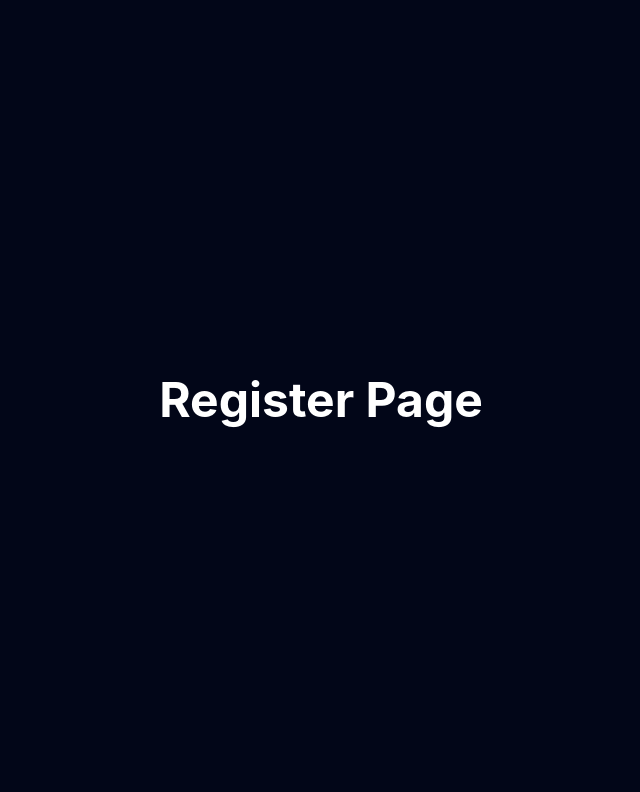
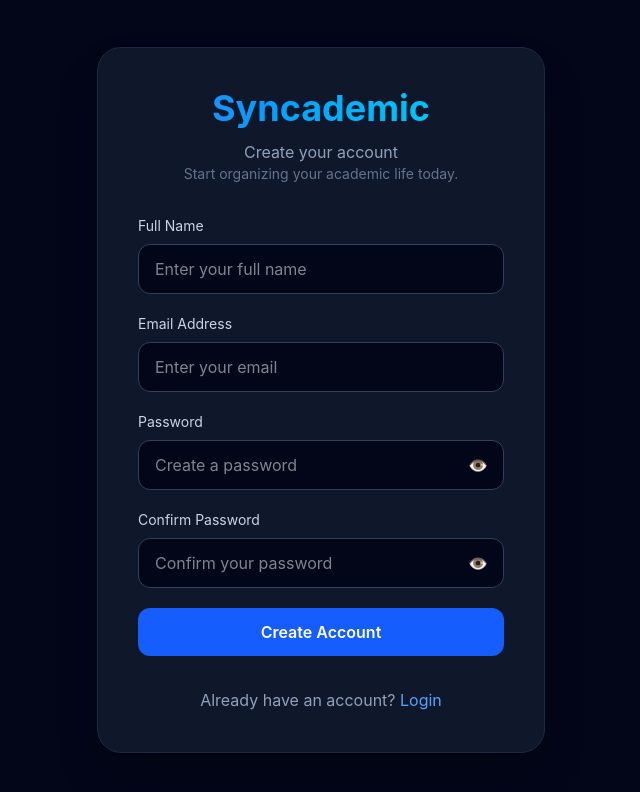
Before and after one commit to jivanaura2007/Syncademic, a React (Vite) app in the folder frontend/: page /register in a window 1280 px wide. Shown: the top 792 px of the page, without its empty margins (319-959 px from the left). Built offline with nearby package versions, Linux system fonts and the light colour scheme.

Commit message:
feat(auth-ui): add professional login and register pages

```diff
--- a/frontend/package.json
+++ b/frontend/package.json
@@ -13,7 +13,7 @@
     "@tailwindcss/vite": "^4.3.3",
     "@tanstack/react-query": "^5.101.4",
     "axios": "^1.18.1",
-    "lucide-react": "^1.27.0",
+    "lucide-react": "^1.28.0",
     "react": "^19.2.7",
     "react-dom": "^19.2.7",
     "react-hook-form": "^7.83.0",
--- a/frontend/src/pages/Login/LoginPage.tsx
+++ b/frontend/src/pages/Login/LoginPage.tsx
@@ -1,7 +1,107 @@
+import { Link } from "react-router-dom";
+import { useState } from "react";
+import { Eye, EyeOff } from "lucide-react";
 export default function LoginPage() {
+    const [showPassword, setShowPassword] = useState(false);
   return (
-    <div className="flex min-h-screen items-center justify-center bg-slate-950 text-white">
-      <h1 className="text-5xl font-bold">Login Page</h1>
+    <div className="min-h-screen bg-slate-950 flex items-center justify-center px-6">
+
+      <div className="w-full max-w-md rounded-3xl border border-slate-800 bg-slate-900 p-10 shadow-2xl">
+
+        {/* Logo */}
+        <div className="text-center">
+          <h1 className="text-4xl font-bold bg-gradient-to-r from-blue-500 to-cyan-400 bg-clip-text text-transparent">
+            Syncademic
+          </h1>
+
+          <p className="mt-3 text-slate-400">
+            Welcome back!
+          </p>
+
+          <p className="text-sm text-slate-500">
+            Continue managing your academic life.
+          </p>
+        </div>
+
+        {/* Form */}
+        <form className="mt-8 space-y-6">
+
+          {/* Email */}
+          <div>
+            <label className="mb-2 block text-sm text-slate-300">
+              Email Address
+            </label>
+
+            <input
+              type="email"
+              placeholder="Enter your email"
+              className="w-full rounded-xl border border-slate-700 bg-slate-950 px-4 py-3 text-white outline-none transition-all duration-200 focus:border-blue-500 focus:ring-4 focus:ring-blue-500/20"
+            />
+          </div>
+
+         {/* Password */}
+<div>
+  <label className="mb-2 block text-sm text-slate-300">
+    Password
+  </label>
+
+  <div className="relative">
+    <input
+      type={showPassword ? "text" : "password"}
+      placeholder="Enter your password"
+      className="w-full rounded-xl border border-slate-700 bg-slate-950 px-4 py-3 text-white outline-none transition-all duration-200 focus:border-blue-500 focus:ring-4 focus:ring-blue-500/20"
+    />
+
+    <button
+      type="button"
+      onClick={() => setShowPassword(!showPassword)}
+      className="absolute right-4 top-1/2 -translate-y-1/2 text-slate-400 hover:text-blue-400"
+    >
+      {showPassword ? <EyeOff size={20} /> : <Eye size={20} />}
+    </button>
+  </div>
+</div>
+
+          {/* Options */}
+          <div className="flex items-center justify-between text-sm">
+
+            <label className="flex items-center gap-2 text-slate-400">
+              <input type="checkbox" />
+              Remember me
+            </label>
+
+            <button
+              type="button"
+              className="text-blue-400 hover:text-blue-300"
+            >
+              Forgot Password?
+            </button>
+
+          </div>
+
+          {/* Login Button */}
+          <button
+  type="submit"
+  className="w-full rounded-xl bg-blue-600 py-3 font-semibold transition-all duration-200 hover:bg-blue-700 hover:scale-[1.02] active:scale-95"
+>
+            Login
+          </button>
+
+        </form>
+
+        {/* Register */}
+        <p className="mt-8 text-center text-slate-400">
+          Don't have an account?{" "}
+          <Link
+            to="/register"
+            className="text-blue-400 hover:text-blue-300"
+          >
+            Create Account
+          </Link>
+        </p>
+
+      </div>
+
     </div>
   );
 }
--- a/frontend/src/pages/Register/RegisterPage.tsx
+++ b/frontend/src/pages/Register/RegisterPage.tsx
@@ -1,7 +1,130 @@
+import { Link } from "react-router-dom";
+import { useState } from "react";
+
 export default function RegisterPage() {
+  const [showPassword, setShowPassword] = useState(false);
+  const [showConfirmPassword, setShowConfirmPassword] = useState(false);
+
   return (
-    <div className="flex min-h-screen items-center justify-center bg-slate-950 text-white">
-      <h1 className="text-5xl font-bold">Register Page</h1>
+    <div className="flex min-h-screen items-center justify-center bg-slate-950 px-6">
+
+      <div className="w-full max-w-md rounded-3xl border border-slate-800 bg-slate-900 p-10 shadow-2xl">
+
+        {/* Logo */}
+        <div className="text-center">
+          <h1 className="bg-gradient-to-r from-blue-500 to-cyan-400 bg-clip-text text-4xl font-bold text-transparent">
+            Syncademic
+          </h1>
+
+          <p className="mt-3 text-slate-400">
+            Create your account
+          </p>
+
+          <p className="text-sm text-slate-500">
+            Start organizing your academic life today.
+          </p>
+        </div>
+
+        {/* Form */}
+        <form className="mt-8 space-y-5">
+
+          {/* Full Name */}
+          <div>
+            <label className="mb-2 block text-sm text-slate-300">
+              Full Name
+            </label>
+
+            <input
+              type="text"
+              placeholder="Enter your full name"
+              className="w-full rounded-xl border border-slate-700 bg-slate-950 px-4 py-3 text-white outline-none transition-all duration-200 focus:border-blue-500 focus:ring-4 focus:ring-blue-500/20"
+            />
+          </div>
+
+          {/* Email */}
+          <div>
+            <label className="mb-2 block text-sm text-slate-300">
+              Email Address
+            </label>
+
+            <input
+              type="email"
+              placeholder="Enter your email"
+              className="w-full rounded-xl border border-slate-700 bg-slate-950 px-4 py-3 text-white outline-none transition-all duration-200 focus:border-blue-500 focus:ring-4 focus:ring-blue-500/20"
+            />
+          </div>
+
+          {/* Password */}
+          <div>
+            <label className="mb-2 block text-sm text-slate-300">
+              Password
+            </label>
+
+            <div className="relative">
+              <input
+                type={showPassword ? "text" : "password"}
+                placeholder="Create a password"
+                className="w-full rounded-xl border border-slate-700 bg-slate-950 px-4 py-3 pr-12 text-white outline-none transition-all duration-200 focus:border-blue-500 focus:ring-4 focus:ring-blue-500/20"
+              />
+
+              <button
+                type="button"
+                onClick={() => setShowPassword(!showPassword)}
+                className="absolute right-4 top-1/2 -translate-y-1/2 text-slate-400 hover:text-blue-400"
+              >
+                {showPassword ? "🙈" : "👁️"}
+              </button>
+            </div>
+          </div>
+
+          {/* Confirm Password */}
+          <div>
+            <label className="mb-2 block text-sm text-slate-300">
+              Confirm Password
+            </label>
+
+            <div className="relative">
+              <input
+                type={showConfirmPassword ? "text" : "password"}
+                placeholder="Confirm your password"
+                className="w-full rounded-xl border border-slate-700 bg-slate-950 px-4 py-3 pr-12 text-white outline-none transition-all duration-200 focus:border-blue-500 focus:ring-4 focus:ring-blue-500/20"
+              />
+
+              <button
+                type="button"
+                onClick={() =>
+                  setShowConfirmPassword(!showConfirmPassword)
+                }
+                className="absolute right-4 top-1/2 -translate-y-1/2 text-slate-400 hover:text-blue-400"
+              >
+                {showConfirmPassword ? "🙈" : "👁️"}
+              </button>
+            </div>
+          </div>
+
+          {/* Register Button */}
+          <button
+            type="submit"
+            className="w-full rounded-xl bg-blue-600 py-3 font-semibold transition-all duration-200 hover:scale-[1.02] hover:bg-blue-700 active:scale-95"
+          >
+            Create Account
+          </button>
+
+        </form>
+
+        {/* Footer */}
+        <p className="mt-8 text-center text-slate-400">
+          Already have an account?{" "}
+          <Link
+            to="/login"
+            className="text-blue-400 hover:text-blue-300"
+          >
+            Login
+          </Link>
+        </p>
+
+      </div>
+
     </div>
   );
 }
```
Also changed, not shown: 1 other file (tests, documents, lock files or other folders).
